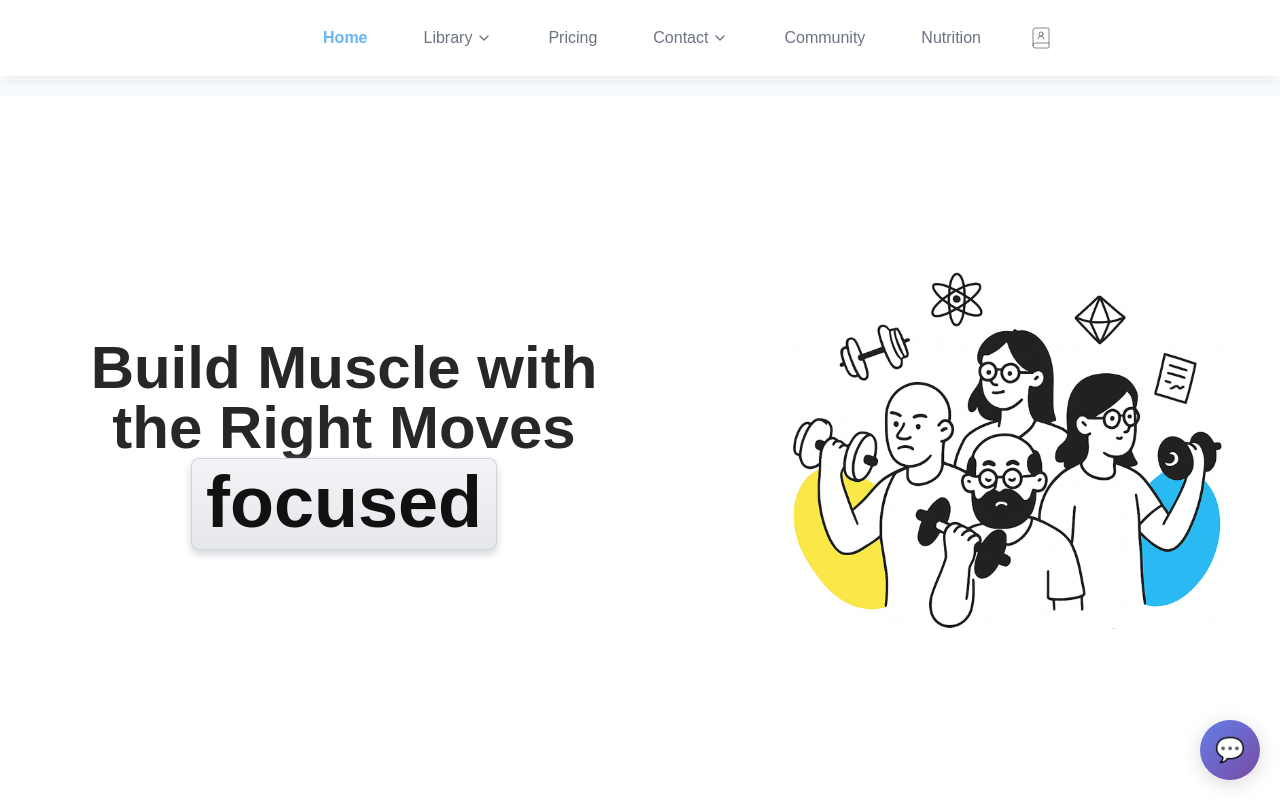
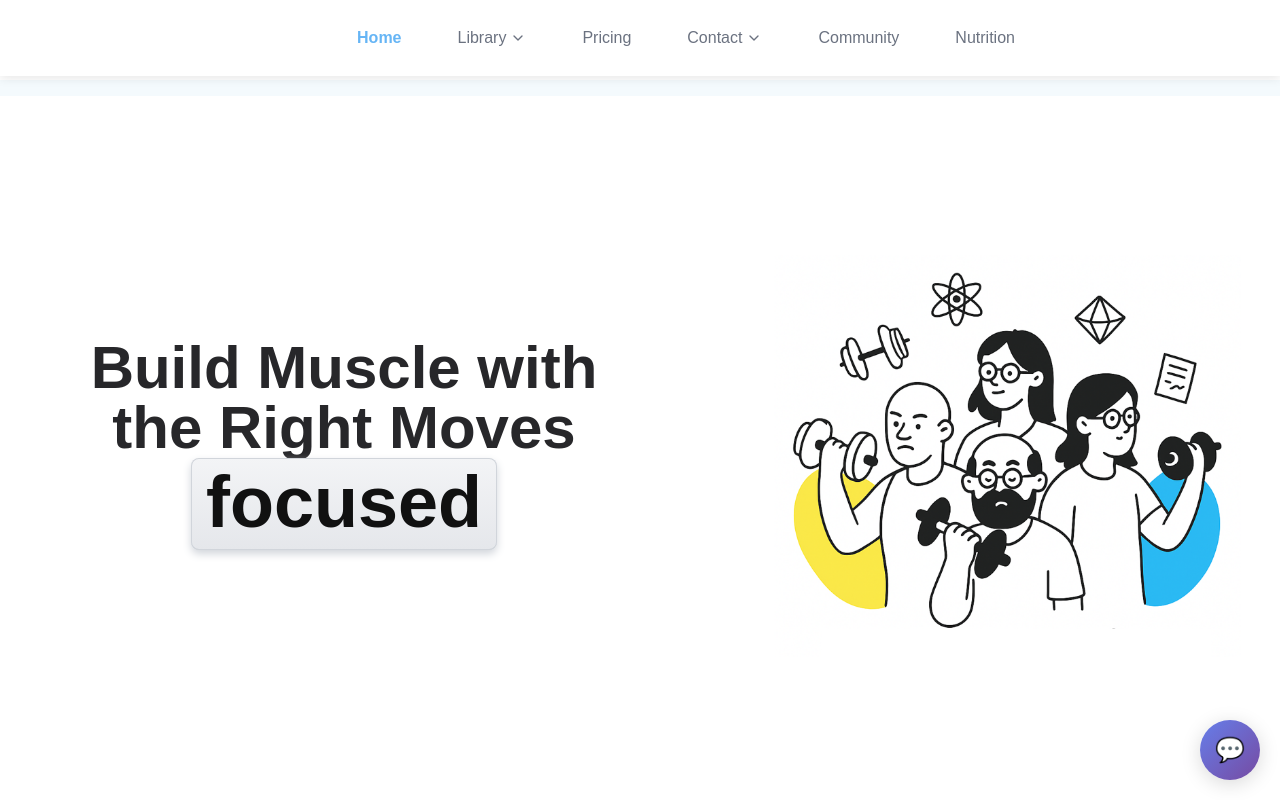
Before and after one commit to vikasjakkula/flexai-frontend, a React (Create React App) app: page / in a window 1280 px wide. Shown: the top 800 px of the page. Built offline with nearby package versions, Linux system fonts and the light colour scheme; grey boxes are pictures that could not be loaded.

Commit message:
oldprofile removed

```diff
--- a/src/components/Navbar.js
+++ b/src/components/Navbar.js
@@ -27,7 +27,7 @@ function Navbar() {
   const dropdownRef = useRef(null);
 
   // Supabase Auth State
-  const { user, signOut, loading, error } = useAuth();
+  const { user, loading, error } = useAuth();
 
   const libraryOutlets = [
     { name: 'Calender', path: '/library/calender' },
@@ -227,14 +227,6 @@ function Navbar() {
         >
           Nutrition
         </Link>
-        {/* Place this where the user icon should appear, between AI Coach and Google login/logout */}
-        <button
-          className="mx-2 p-2 rounded-full hover:bg-blue-100"
-          onClick={() => navigate('/profile')}
-          aria-label="Profile"
-        >
-          <svg xmlns="http://www.w3.org/2000/svg" width="24" height="24" viewBox="0 0 24 24" fill="none" stroke="currentColor" strokeWidth="0.5" strokeLinecap="round" strokeLinejoin="round" className="lucide lucide-book-user-icon lucide-book-user"><path d="M15 13a3 3 0 1 0-6 0"/><path d="M4 19.5v-15A2.5 2.5 0 0 1 6.5 2H19a1 1 0 0 1 1 1v18a1 1 0 0 1-1 1H6.5a1 1 0 0 1 0-5H20"/><circle cx="12" cy="8" r="2"/></svg>
-        </button>
       </div>
 
       {/* User Profile - right corner */}
```
